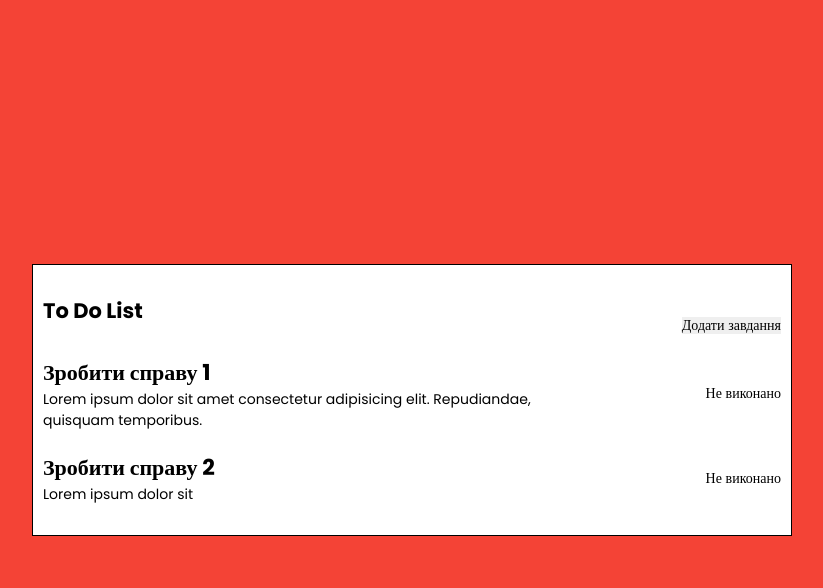
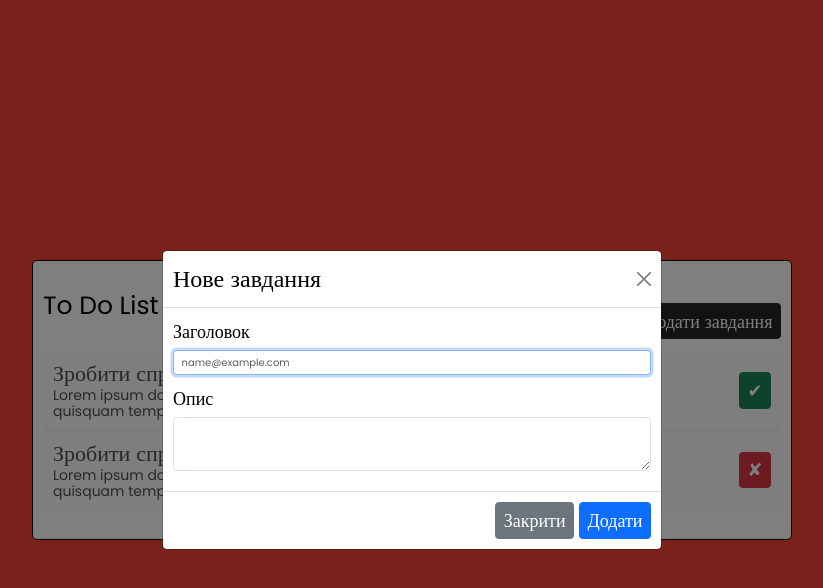
Before and after one commit to Denys1994q/to-do, a React (Create React App) app: page / in a window 1280 px wide. Both pictures are taken after a click on the button "Додати завдання". Shown: the top 588 px of the page, without its empty margins (228-1051 px from the left). Built offline with nearby package versions, Linux system fonts and the light colour scheme.

Commit message:
add add-task-modal edit-task-modal

```diff
--- a/src/App.tsx
+++ b/src/App.tsx
@@ -8,6 +8,7 @@ function App() {
         padding: 3rem 1rem;
         border: 1px solid black;
         background: white;
+        border-radius: 5px;
         position: absolute;
         top: 50%;
         left: 50%;
--- /dev/null
+++ b/src/components/modals/add-task-modal/Add-task-modal.tsx
@@ -0,0 +1,49 @@
+import Modal from "react-bootstrap/Modal";
+import { Form } from "react-bootstrap";
+import Button from "react-bootstrap/Button";
+import { styled } from "styled-components";
+
+const AddTaskModal = ({ show, handleClose }: any): JSX.Element => {
+    const CustomModal = styled(Modal)`
+        .modal-title {
+            font-size: 24px;
+        }
+        .modal-body,
+        .modal-footer {
+            font-size: 18px;
+        }
+    `;
+    const CustomButton: any = styled(Button)`
+        font-size: 18px;
+    `;
+
+    return (
+        <CustomModal show={show} onHide={handleClose} animation={false} centered>
+            <CustomModal.Header closeButton>
+                <CustomModal.Title>Нове завдання</CustomModal.Title>
+            </CustomModal.Header>
+            <CustomModal.Body>
+                <Form>
+                    <Form.Group className='mb-3' controlId='exampleForm.ControlInput1'>
+                        <Form.Label>Заголовок</Form.Label>
+                        <Form.Control type='email' placeholder='name@example.com' autoFocus />
+                    </Form.Group>
+                    <Form.Group className='mb-3' controlId='exampleForm.ControlTextarea1'>
+                        <Form.Label>Опис</Form.Label>
+                        <Form.Control as='textarea' rows={3} />
+                    </Form.Group>
+                </Form>
+            </CustomModal.Body>
+            <CustomModal.Footer>
+                <CustomButton variant='secondary' onClick={handleClose}>
+                    Закрити
+                </CustomButton>
+                <CustomButton variant='primary' onClick={handleClose}>
+                    Додати
+                </CustomButton>
+            </CustomModal.Footer>
+        </CustomModal>
+    );
+};
+
+export default AddTaskModal;
--- /dev/null
+++ b/src/components/modals/edit-task-modal/Edit-task-modal.tsx
@@ -0,0 +1,55 @@
+import Modal from "react-bootstrap/Modal";
+import { Form } from "react-bootstrap";
+import Button from "react-bootstrap/Button";
+import { styled } from "styled-components";
+
+const EditTaskModal = ({ show, handleClose }: any): JSX.Element => {
+    const CustomModal = styled(Modal)`
+        .modal-title {
+            font-size: 24px;
+        }
+        .modal-body,
+        .modal-footer {
+            font-size: 18px;
+        }
+    `;
+    const CustomButton: any = styled(Button)`
+        font-size: 18px;
+    `;
+
+    return (
+        <CustomModal show={show} onHide={handleClose} animation={false} centered>
+            <CustomModal.Header closeButton>
+                <CustomModal.Title>Редагувати завдання</CustomModal.Title>
+            </CustomModal.Header>
+            <CustomModal.Body>
+                <Form>
+                    <Form.Group className='mb-3' controlId='exampleForm.ControlInput1'>
+                        <Form.Label>Заголовок</Form.Label>
+                        <Form.Control type='email' placeholder='name@example.com' autoFocus />
+                    </Form.Group>
+                    <Form.Group className='mb-3' controlId='exampleForm.ControlTextarea1'>
+                        <Form.Label>Опис</Form.Label>
+                        <Form.Control as='textarea' rows={3} />
+                    </Form.Group>
+                    <Form.Check
+                        type='checkbox'
+                        label='Виконано'
+                        // checked={item.status === 1}
+                        // onChange={() => changeStatusOnClick(item)}
+                    />
+                </Form>
+            </CustomModal.Body>
+            <CustomModal.Footer>
+                <CustomButton variant='secondary' onClick={handleClose}>
+                    Закрити
+                </CustomButton>
+                <CustomButton variant='primary' onClick={handleClose}>
+                    Зберегти
+                </CustomButton>
+            </CustomModal.Footer>
+        </CustomModal>
+    );
+};
+
+export default EditTaskModal;
--- a/src/components/to-do/ToDo.tsx
+++ b/src/components/to-do/ToDo.tsx
@@ -1,13 +1,36 @@
+import { useState } from "react";
 import H1 from "../headings/h1/H1";
 import { styled } from "styled-components";
+import Button from "react-bootstrap/Button";
+import ListGroup from "react-bootstrap/ListGroup";
+import AddTaskModal from "../modals/add-task-modal/Add-task-modal";
+import EditTaskModal from "../modals/edit-task-modal/Edit-task-modal";
 
 const ToDo = () => {
-    const ListItem = styled.li`
+    const [show, setShow] = useState(false);
+    const [showEditModal, setShowEditModal] = useState(false);
+
+    const ActionsBtnsWrapper: any = styled.div`
+        font-size: 1.8rem;
+        visibility: hidden;
+        display: flex;
+        gap: 1rem;
+    `;
+    const EditButton: any = styled(Button)`
+        font-size: 1.8rem;
+    `;
+    const DeleteButton: any = styled(Button)`
+        font-size: 1.8rem;
+    `;
+    const ListItem = styled.div`
         display: flex;
         align-items: center;
         justify-content: space-between;
         &:not(:last-child) {
             margin-bottom: 2rem;
+        }
+        &:hover ${ActionsBtnsWrapper} {
+            visibility: visible;
         }
     `;
     const ItemMain = styled.div`
@@ -22,31 +45,73 @@ const ToDo = () => {
         align-items: center;
         justify-content: space-between;
     `;
+    const buttonStyle = {
+        fontSize: "1.8rem",
+    };
+    const listItemStyle = {
+        padding: "1rem",
+    };
+
+    const data = [
+        {
+            title: "Зробити справу 1",
+            description: "Lorem ipsum dolor sit amet consectetur adipisicing elit. Repudiandae, quisquam temporibus.",
+            status: 1,
+        },
+        {
+            title: "Зробити справу 2",
+            description: "Lorem ipsum dolor sit amet consectetur adipisicing elit. Repudiandae, quisquam temporibus.",
+            status: 0,
+        },
+    ];
+
+    const handleShow = () => setShow(true);
+    const handleClose = () => setShow(false);
+
+    const handleEditModalShow = () => setShowEditModal(true);
+    const handleEditModalClose = () => setShowEditModal(false);
 
     return (
         <>
             <Header>
                 <H1 text='To Do List' />
-                <button>Додати завдання</button>
+                <Button variant='dark' style={buttonStyle} onClick={handleShow}>
+                    Додати завдання
+                </Button>
             </Header>
-            <ul>
-                <ListItem>
-                    <ItemMain>
-                        <ItemHeading>Зробити справу 1</ItemHeading>
-                        <p>
-                            Lorem ipsum dolor sit amet consectetur adipisicing elit. Repudiandae, quisquam temporibus.
-                        </p>
-                    </ItemMain>
-                    <ItemStatus>Не виконано</ItemStatus>
-                </ListItem>
-                <ListItem>
-                    <ItemMain>
-                        <ItemHeading>Зробити справу 2</ItemHeading>
-                        <p>Lorem ipsum dolor sit</p>
-                    </ItemMain>
-                    <ItemStatus>Не виконано</ItemStatus>
-                </ListItem>
-            </ul>
+            <ListGroup variant='flush'>
+                {data.map(item => {
+                    return (
+                        <ListGroup.Item style={listItemStyle} variant='light' action>
+                            <ListItem>
+                                <ItemMain>
+                                    <ItemHeading>{item.title}</ItemHeading>
+                                    <p>{item.description}</p>
+                                </ItemMain>
+                                <ActionsBtnsWrapper>
+                                    <EditButton variant='dark' onClick={handleEditModalShow}>
+                                        &#9998;
+                                    </EditButton>
+                                    <DeleteButton variant='danger'>&#128465;</DeleteButton>
+                                </ActionsBtnsWrapper>
+                                <ItemStatus>
+                                    {item.status === 1 ? (
+                                        <Button variant='success' style={buttonStyle}>
+                                            &#10004;
+                                        </Button>
+                                    ) : (
+                                        <Button variant='danger' style={buttonStyle}>
+                                            &#10008;
+                                        </Button>
+                                    )}
+                                </ItemStatus>
+                            </ListItem>
+                        </ListGroup.Item>
+                    );
+                })}
+            </ListGroup>
+            <AddTaskModal show={show} handleClose={handleClose} />
+            <EditTaskModal show={showEditModal} handleClose={handleEditModalClose} />
         </>
     );
 };
--- a/src/styles/index.sass
+++ b/src/styles/index.sass
@@ -1,3 +1,5 @@
+@import '~bootstrap/scss/bootstrap'
+
 *, ::after, ::before
     margin: 0
     padding: 0
@@ -16,6 +18,7 @@ body
     font-size: 1.4rem
     font-family: 'Poppins'
     font-weight: 400
+    // position: relative
 
 img
     max-width: 100%
```
Also changed, not shown: 1 other file (tests, documents, lock files or other folders).
